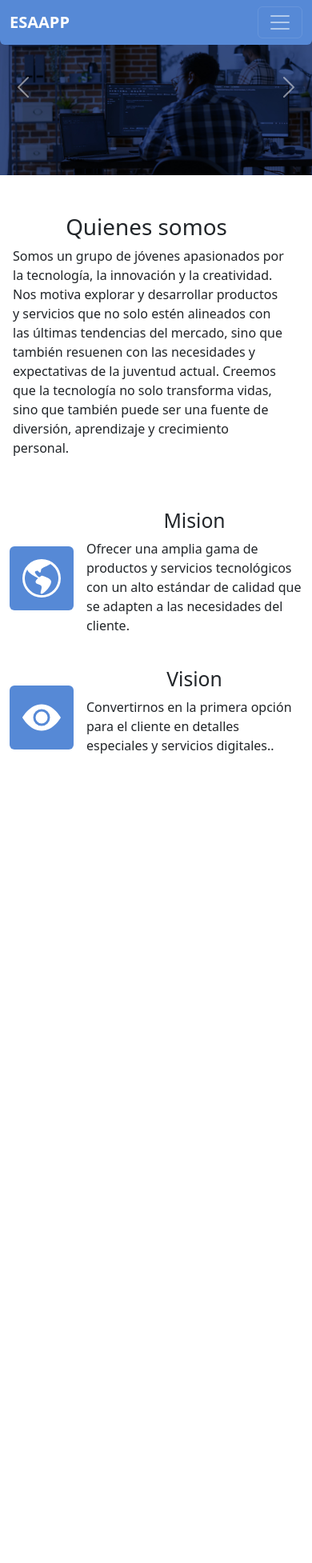
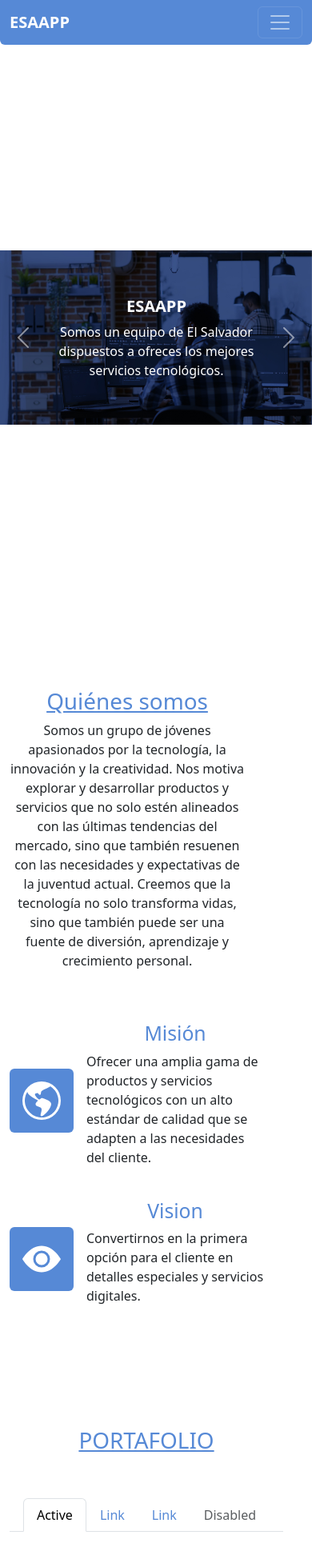
Before and after one commit to k1000pro/Esaapp, a website built with Vite: page src/index.html in a window 390 px wide. Shown: the top 1954 px of the page at 80% size. Before the commit the page ends 984 px from the top, so only its background shows below. Built offline with nearby package versions, Linux system fonts and the light colour scheme.

Commit message:
seccion portafolio

```diff
--- a/src/css/estilos.css
+++ b/src/css/estilos.css
@@ -2,3 +2,7 @@
     transform: scale(1.1);
 
 }
+.nav-item:hover .nav-link{
+    color: rgb(201, 201, 201) !important;
+
+}
--- a/src/index.html
+++ b/src/index.html
@@ -33,17 +33,17 @@
           <ul class="navbar-nav me-auto mb-2 mb-lg-0">
             <li class="nav-item">
               <a
-                class="nav-link active text-white link-dark"
+                class="nav-link active text-white "
                 aria-current="page"
                 href="#"
                 >Inicio</a
               >
             </li>
             <li class="nav-item">
-              <a class="nav-link text-white link-dark" href="#">Nosotros</a>
+              <a class="nav-link text-white " href="#quienes-somos">Nosotros</a>
             </li>
             <li class="nav-item">
-              <a class="nav-link text-white link-dark" href="#">Portafolio</a>
+              <a class="nav-link text-white " href="#portafolio">Portafolio</a>
             </li>
           </ul>
           <span class="navbar-text">
@@ -54,16 +54,18 @@
         </div>
       </div>
     </nav>
-    <section class="hero d-flex align-items-center">
+    <section class="hero d-flex align-items-center" style="height: 100vh;">
       <div
         id="carouselExample"
-        class="carousel slide carousel-fade"
+        class="carousel slide carousel-fade "
         data-bs-ride="true"
+
+
       >
-        <div class="carousel-inner">
-          <div class="carousel-item active ">
-            <img src="./img/pruebal.jpg" class="d-block w-100" alt="..." />
-            <div class="carousel-caption d-none d-md-block  animate__animated animate__bounceIn">
+        <div class="carousel-inner "  >
+          <div class="carousel-item active " >
+            <img src="./img/pruebal.jpg" class="d-block w-100 " style="object-fit:fill !important;" alt="..." />
+            <div class="carousel-caption d-sm-block d-md-block  animate__animated animate__bounceIn">
               <h5 class=""><strong>ESAAPP</strong></h5>
               <p>
                 Somos un equipo de El Salvador dispuestos a ofreces los mejores
@@ -77,10 +79,10 @@
               class="d-block w-100"
               alt="..."
             />
-            <div class="carousel-caption d-none d-md-block animate__animated animate__bounceIn">
-              <h5>First slide label</h5>
+            <div class="carousel-caption d-sm-block d-md-block animate__animated animate__bounceIn">
+              <h5>SERVICIOS DE TECNOLOGÍA</h5>
               <p>
-                Some representative placeholder content for the first slide.
+                Somos un equipo de El Salvador dispuestos a ofreces los mejores servicios tecnológicos.
               </p>
             </div>
           </div>
@@ -90,10 +92,23 @@
               class="d-block w-100"
               alt="..."
             />
+            <div class="carousel-caption d-sm-block d-md-block animate__animated animate__bounceIn">
+              <h5>DESARROLLO DE SOFTWARE</h5>
+              <p>
+                Somos un equipo de El Salvador dispuestos a ofreces los mejores servicios tecnológicos.
+              </p>
+            </div>
+          </div>
+          <div class="carousel-item">
+            <img
+              src="./img/cuarta imagen.jpg"
+              class="d-block w-100"
+              alt="..."
+            />
             <div class="carousel-caption d-none d-md-block animate__animated animate__bounceIn">
-              <h5>First slide label</h5>
+              <h5>CAPACITACIÓN</h5>
               <p>
-                Some representative placeholder content for the first slide.
+                Somos un equipo de El Salvador dispuestos a ofreces los mejores servicios tecnológicos.
               </p>
             </div>
           </div>
@@ -105,7 +120,7 @@
           data-bs-slide="prev"
         >
           <span class="carousel-control-prev-icon" aria-hidden="true"></span>
-          <span class="visually-hidden">Previous</span>
+          <span class="visually-hidden">Anterior</span>
         </button>
         <button
           class="carousel-control-next"
@@ -114,44 +129,17 @@
           data-bs-slide="next"
         >
           <span class="carousel-control-next-icon" aria-hidden="true"></span>
-          <span class="visually-hidden">Next</span>
+          <span class="visually-hidden">Siguiente</span>
         </button>
       </div>
     </section>
-    <!-- <section
-      class="hero d-flex align-items-center"
-      style="height: 100vh"
-    > -->
-    <!-- seccion de sobre nosotros-->
-     <!-- <section class="container" aria-label="about us">
-     <div>
-          <div class="d-flex justify-content-center text-decoration-underline ">
-            <h1>QUIÉNES SOMOS</h1>
-          </div>
-          <div class="d-flex justify-content-center mt-3">
-            <p class="lh-lg">Somos un grupo de jóvenes apasionados por la tecnología, la innovación y la creatividad. Nos motiva explorar y desarrollar productos y servicios que no solo estén alineados con las últimas tendencias del mercado, sino que también resuenen con las necesidades y expectativas de la juventud actual. Creemos que la tecnología no solo transforma vidas, sino que también puede ser una fuente de diversión, aprendizaje y crecimiento personal.</p>
-
-          </div>
-
-          <div class="row">
-              <div class="col-12 col-md-6">
-                  <h2 class="d-flex justify-content-center">Mision</h2>
-                  <p>Ofrecer una amplia gama de productos y servicios tecnológicos con un alto estándar de calidad que se adapten a las necesidades del cliente.</p>
-              </div>
-              <div class="col-12 col-md-6">
-                <h2 class="d-flex justify-content-center">Vision</h2>
-                <p>Convertirnos en la primera opción para el cliente en detalles especiales y servicios digitales.</p>
-            </div>
-          </div>
-     </div>
-     </section> -->
-     <section class="container-fluid pt-5 p-md-5">
+     <section id="quienes-somos" class="container-fluid   quienes-somos-section row align-content-center" style="height: 100vh;">
       <div class="row">
-        <div class="col-12 col-md-8 row">
-          <h1 class="col-12 text-center text-md-start">Quienes somos</h1>
-          <p class="col-12 col-md-8 text-justify text-md-start mx-1 mx-md-0">Somos un grupo de jóvenes apasionados por la tecnología, la innovación y la creatividad. Nos motiva explorar y desarrollar productos y servicios que no solo estén alineados con las últimas tendencias del mercado, sino que también resuenen con las necesidades y expectativas de la juventud actual. Creemos que la tecnología no solo transforma vidas, sino que también puede ser una fuente de diversión, aprendizaje y crecimiento personal.</p>
+        <div class="col-12 col-lg-8 row quienes-somos animate__animated justify-content-center">
+          <h1 class="col-12 text-center text-decoration-underline text-primary">Quiénes somos</h1>
+          <p class="col-12 col-md-8 text-center text-md-center  ">Somos un grupo de jóvenes apasionados por la tecnología, la innovación y la creatividad. Nos motiva explorar y desarrollar productos y servicios que no solo estén alineados con las últimas tendencias del mercado, sino que también resuenen con las necesidades y expectativas de la juventud actual. Creemos que la tecnología no solo transforma vidas, sino que también puede ser una fuente de diversión, aprendizaje y crecimiento personal.</p>
         </div>
-        <div class="col-12 col-sm-4 mt-5 m-md-0">
+        <div class="col-12 col-lg-4 mt-5 m-md-0 animate__animated mision-vision">
           <div class="d-flex mb-4" >
             <div class="align-content-center me-md-5 me-3">
               <svg xmlns="http://www.w3.org/2000/svg" width="80" height="80" fill="currentColor" class="bi bi-globe-americas p-3 bg-primary rounded text-white" viewBox="0 0 16 16">
@@ -159,7 +147,7 @@
               </svg>
             </div>
             <div>
-              <h2 class="text-center text-md-start">Mision</h2>
+              <h2 class="text-center text-md-start text-primary">Misión</h2>
               <p class="">Ofrecer una amplia gama de productos y servicios tecnológicos con un alto estándar de calidad que se adapten a las necesidades del cliente.</p>
             </div>
           </div>
@@ -172,8 +160,8 @@
               </svg>
             </div>
             <div>
-              <h2 class="text-center text-md-start">Vision</h2>
-              <p>Convertirnos en la primera opción para el cliente en detalles especiales y servicios digitales..</p>
+              <h2 class="text-center text-md-start text-primary">Vision</h2>
+              <p>Convertirnos en la primera opción para el cliente en detalles especiales y servicios digitales.</p>
             </div>
             <!-- <div class="d-none align-content-center ms-3 "></div>
               <svg xmlns="http://www.w3.org/2000/svg" width="80" height="80" fill="currentColor" class="bi bi-eye-fill p-3 bg-primary rounded text-white" viewBox="0 0 16 16">
@@ -188,5 +176,27 @@
       </div>
 
      </section>
+     <section id="portafolio" class="container-fluid pt-5 p-md-5 portafolio-section row align-content-start" style="height: 100vh;">
+      <div class="col-12 mt-5">
+        <h1 class="col-12 text-center text-decoration-underline text-primary">PORTAFOLIO</h1>
+      </div>
+      <div class="col-12 mt-5">
+        <ul class="nav nav-tabs justify-content-center my-sm">
+          <li class="nav-item">
+            <a class="nav-link active" aria-current="page" href="#">Active</a>
+          </li>
+          <li class="nav-item">
+            <a class="nav-link" href="#">Link</a>
+          </li>
+          <li class="nav-item">
+            <a class="nav-link" href="#">Link</a>
+          </li>
+          <li class="nav-item">
+            <a class="nav-link disabled" aria-disabled="true">Disabled</a>
+          </li>
+        </ul>
+      </div>
+     </section>
+
   </body>
 </html>
--- a/src/js/main.js
+++ b/src/js/main.js
@@ -3,3 +3,38 @@ import '../scss/styles.scss'
 
 // Import all of Bootstrap's JS
 import * as bootstrap from 'bootstrap'
+const animarQuienesSomos = document.querySelectorAll('.quienes-somos');
+const animarMisionVision = document.querySelectorAll('.mision-vision');
+const seccionObjetivo = document.querySelector('.quienes-somos-section');
+
+// Función que se ejecutará cada vez que se produzca el evento scroll
+function manejarScroll() {
+  // Obtener la posición de la sección objetivo y la ventana
+  console.log(seccionObjetivo.offsetTop)
+  console.log(window.pageYOffset)
+  const posicionSeccion = seccionObjetivo.offsetTop;
+  const posicionVentana = (window.pageYOffset);
+
+  // Si la posición de la ventana es mayor o igual a la de la sección objetivo
+  if (posicionVentana >= posicionSeccion-700) {
+    // Agregar la clase a cada elemento
+    animarQuienesSomos.forEach(elemento => {
+      elemento.classList.add('animate__backInLeft');
+    });
+    animarMisionVision.forEach(elemento => {
+      elemento.classList.add('animate__backInRight');
+    });
+  } else {
+    // Quitar la clase a cada elemento (opcional)
+    animarQuienesSomos.forEach(elemento => {
+      elemento.classList.remove('animate__backInLeft');
+    });
+    animarMisionVision.forEach(elemento => {
+      elemento.classList.remove('animate__backInRight');
+    });
+  }
+
+}
+
+// Escuchar el evento scroll en la ventana
+window.addEventListener('scroll', manejarScroll);
```
Also changed, not shown: 1 other file.
